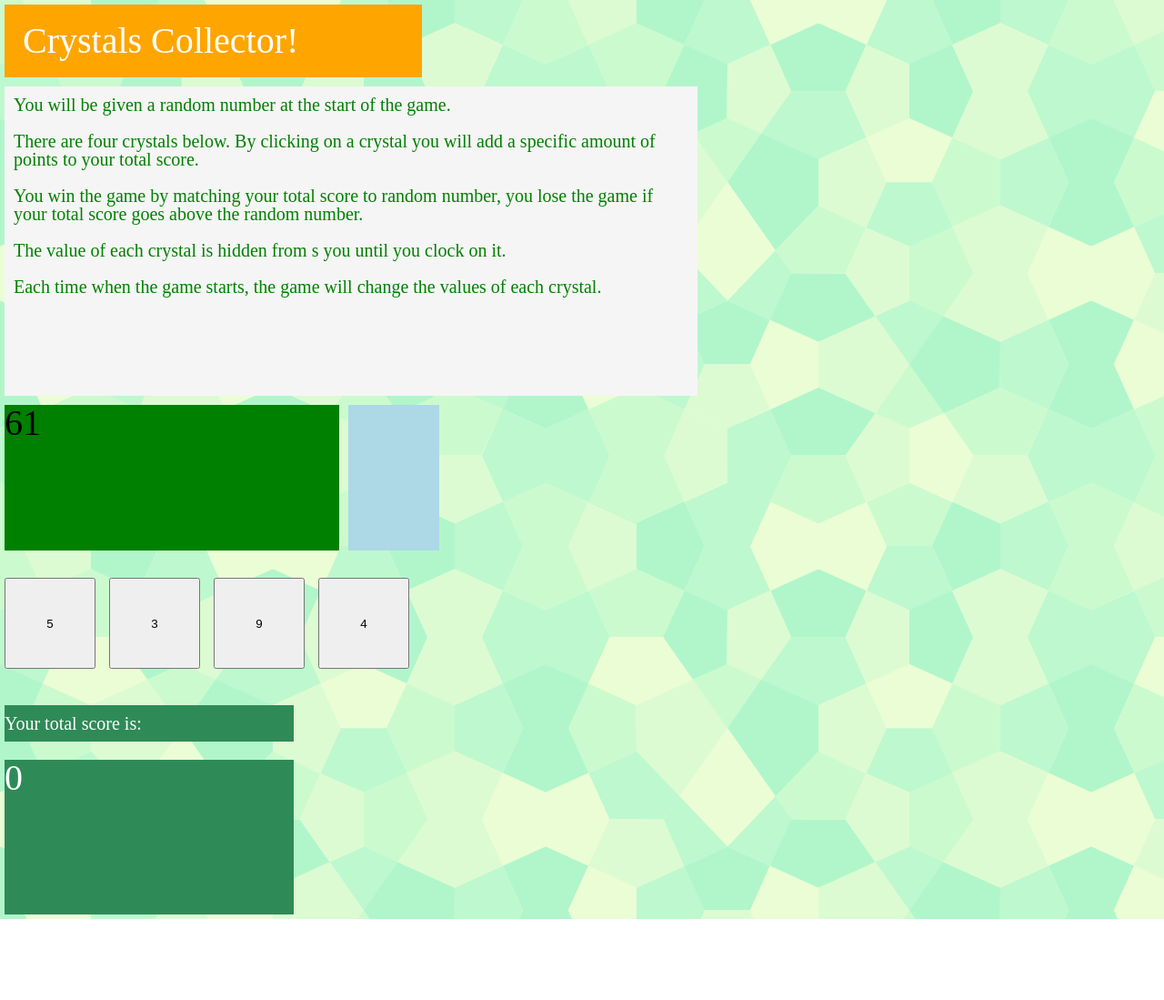
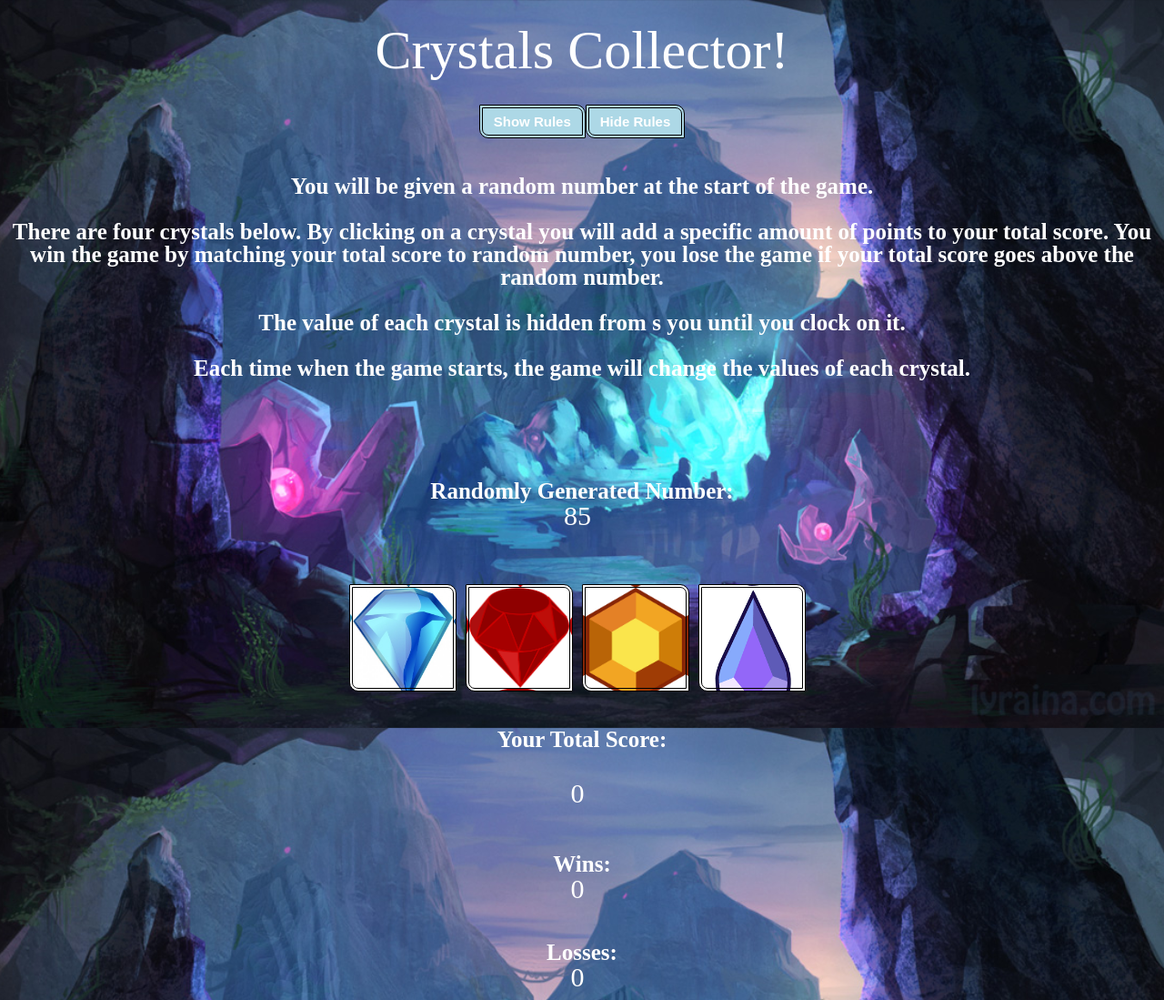
Before and after one commit to asham28/Crystal-Collector-Game, a plain HTML site: page index.html in a window 1280 px wide. Shown: the whole page at 91% size. Before the commit the page ends 1010 px from the top, so only its background shows below. Drawn offline with nearby package versions, Linux system fonts and the light colour scheme; a web font is replaced by a local one.

Commit message:
functionality complete css improvements made

```diff
--- a/assets/css/style.css
+++ b/assets/css/style.css
@@ -1,89 +1,118 @@
 body {
-    background: url("../images/background.png");
+    background: url("../images/background.jpg");
+    background-size: cover;
+    background-attachment: fixed;
+
+
+
+
     margin: 5px;
+    font-family: 'Aref Ruqaa', serif;
+    color: white;
+
 }
 
 #title-background {
-    background: orange;
     padding: 20px;
-    width: 33%;
     margin-bottom: 10px;
 }
 
 h1 {
-    font-size: 40px;
+    font-size: 60px;
     color: white;
+    text-align: center;
 }
 
 #p-background {
-    background: whitesmoke;
-    width: 60%;
     padding-bottom: 100px;
     margin-bottom: 10px;
+    display: flex;
 }
 
-#p-background p {
-    color: green;
-    padding: 10px;
-    font-size: 20px;
+
+p {
+    text-align: center;
+    font-size: 25px;
+    font-weight: bold;
+    font-family: 'Sahitya', serif;
+
 }
 
-#randomNum {
-    background-color: green;
-    padding: 0 50px 120px 0;
-    width: 25%;
-    float: left;
-    margin-right: 10px;
-    font-size: 40px;
+#targetNum,
+#score-num,
+#wins,
+#losses {
+
+    margin: 0 10px 10px 0;
+    font-size: 30px;
+    text-align: center;
+    flex-direction: column;
+
 }
 
-#stats {
-    background-color: lightblue;
-    padding: 0 100px 160px 0;
-    float: left;
-}
 
 container {
     display: flex;
     clear: left;
+    margin-top: 10px;
+}
+
+
+
+.crystals {
+display: flex;
+justify-content: center;
+margin-bottom: 40px;
+
+}
+
+
+.crystal {
+    width: 110px;
+    height: 110px;
+    border: 1px solid green;
+    border-radius: 4px;
+    margin-right:10px ;
+
+
+    border: 4px double black;
+    border-radius: 1px 10px;
+    background-color: white;
 }
 
 
 
 button {
-
-    width: 100px;
-    height: 100px;
-    margin: 30px 15px 20px 0;
-}
-
-.gems
- {
-    width: 110px;
-    height: 110px;
-    margin: -10px 10px 10px -1000px;
-}
+    border: 4px double black;
+    border-radius: 1px 10px;
+    background-color: lightblue;
+    font-size: 15px;
+    color: white;
+    padding: 6px 12px;
+    font-weight: bold;
 
 
 
-#gem3 {
-    background-color: white;
 }
 
-#score-title {
-    width: 25%;
-    background: seagreen;
-    color: white;
-    font-size: 20px;
-    margin-top: 20px;
-    padding: 10px 0 ;
+.btn {
+    display: flex;
+    justify-content: center;
+    margin-bottom: 40px;
 }
 
-#score-num {
-    width: 25%;
-    background: seagreen;
-    color: white;
-    font-size: 40px;
-    margin-top: 20px;
-    padding-bottom: 130px;
+.target {
+    margin-bottom: 60px;
 }
+
+.totalScore {
+    display: flex;
+    justify-content: center;
+    flex-direction: column;
+    margin-bottom: 40px;
+
+}
+
+.totalScore p {
+    text-align: center;
+}
--- a/assets/javascript/game.js
+++ b/assets/javascript/game.js
@@ -1,41 +1,130 @@
-$("document").ready(function(){
+$("document").ready(function () {
 
-// =====================================
-// MAJOR TASK 1: Generate Random Number
-// =====================================
+    // ==============================================================
+    // MAJOR TASK: BUTTON CLICK FOR RULES
+    // ==============================================================
 
-var randomNumComp = Math.floor(Math.random() * (120-19)+19);
+// Rules are hidden on start up
+$("#p-background").show();
 
-$("#randomNum").text(randomNumComp);
-
-
-// =====================================
-// MAJOR TASK 2: Generate Random Number
-// =====================================
-
-var btnNum = function() {
-    var randomNumGem1 = Math.floor(Math.random() * (12-1) + 1 );
-    $("#gemBtn1").text(randomNumGem1);
-
-    var randomNumGem2 = Math.floor(Math.random() * (12-1) + 1 );
-    $("#gemBtn2").text(randomNumGem2);
-
-    var randomNumGem3 = Math.floor(Math.random() * (12-1) + 1 );
-    $("#gemBtn3").text(randomNumGem3);
-
-    var randomNumGem4 = Math.floor(Math.random() * (12-1) + 1 );
-    $("#gemBtn4").text(randomNumGem4);
-}
-
-btnNum();
-
-// =====================================================
-// MAJOR TASK 3: Button Click Gets Added to Player Score
-// =====================================================
+    $("#hide").click(function () {
+        $("#p-background").hide();
+    });
+    $("#show").click(function () {
+        $("#p-background").show();
+    });
 
 
 
+    // ==============================================================
+    // MAJOR TASK: Set variables
+    // ==============================================================
+
+    var wins = 0;
+    var losses = 0;
+    var previous = 0; //change to counter later
+    var targetNumber;
+
+    // put images of crystals into an array
+    var images = [
+        "assets/images/gem1.jpg",
+        "assets/images/gem2.png",
+        "assets/images/gem3.png",
+        "assets/images/gem4.png"
+    ]
+
+
+    // // ==============================================================
+    // // MAJOR TASK: START AND RESET CONDITIONS
+    // // ==============================================================
+    var startGame = function () {
+
+        targetNumber = Math.floor(Math.random() * (120 - 19) + 19);
+        $("#targetNum").html(targetNumber);
+
+        console.log("Target : " + targetNumber)
+
+        $(".crystals").empty();
+
+        // // First, create the random number between 1-12 for each crystal
+        for (var i = 0; i < 4; i++) {
+            var randomNumber = Math.floor(Math.random() * (12 - 1) + 1);
+            console.log(randomNumber);
+
+            var crystal = $("<div>");
+            crystal.attr({
+                "class": 'crystal',
+                "data-randomNumber": randomNumber,
+            });
+
+            // append image of crystal to each div
+            crystal.css({
+                "background-image": "url('" + images[i] + "')",
+                "background-size": "cover"
+            });
+
+            $(".crystals").append(crystal);
+
+        }
+    }
 
 
 
+    // user clicks crystal and numbers add together CLICKING THE CRYSTALS
+    $(document).on('click', ".crystal", function () {
+
+
+        var userNum = parseInt($(this).attr('data-randomNumber'));
+
+        previous += userNum
+
+        $("#score-num").html(previous);
+
+
+
+        // // ==============================================================
+        // // MAJOR TASK: LOGIC CONDITIONS
+        // // ==============================================================
+
+        // // LOSING SCENARIO
+        // // ================
+        if (previous > targetNumber) {
+            console.log("You lost!");
+            alert("You lose! Your final total score was: " + previous);
+            // increase losses by 1
+            losses++;
+            // update HTML element
+            $("#losses").html("Losses: " + losses);
+            // reset score
+            previous = 0;
+            // reset game
+            startGame();
+
+            // //WINING SCENARIO
+            // //=================
+        } else if (previous === targetNumber) {
+            console.log("You win!!");
+            alert("You win!");
+            //increase wins by 1
+            wins++;
+            // update HTML element
+            $("#wins").html("Wins " + wins);
+            // reset score
+            previous = 0;
+            // reset game
+            startGame();
+        }
+
+
+    });
+
+
+
+    // // =========================================================
+    // // CALL GAME TO START WHEN PAGE LOADS
+    // // =========================================================
+
+    startGame();
+
+
 });
--- a/index.html
+++ b/index.html
@@ -5,11 +5,14 @@
 
     <!--Added link to the jQuery Library-->
     <script src="https://cdnjs.cloudflare.com/ajax/libs/jquery/3.2.1/jquery.min.js"></script>
+    <script src="https://ajax.googleapis.com/ajax/libs/jquery/3.3.1/jquery.min.js"></script>
     <script src="assets/javascript/game.js"></script>
 
     <!--Added link to css reset and stylesheet-->
     <link rel="stylesheet" href="assets/css/reset.css" type="text/css">
     <link rel="stylesheet" href="assets/css/style.css" type="text/css">
+    <!--Added link to two google fonts -->
+    <link href="https://fonts.googleapis.com/css?family=Aref+Ruqaa|Sahitya" rel="stylesheet">
 
 </head>
 
@@ -19,47 +22,57 @@
         <h1>Crystals Collector!</h1>
     </div>
 
+    <container class="btn">
+        <button id="show">Show Rules</button>
+        <button id="hide">Hide Rules</button>
+    </container>
+
+
+
+
     <div id="p-background">
-        <p> You will be given a random number at the start of the game. </p>
-
-        <p> There are four crystals below. By clicking on a crystal you will add a specific amount of points to your total score.</p>
-        <p> You win the game by matching your total score to random number, you lose the game if your total score goes above
-            the random number. </p>
-        <p> The value of each crystal is hidden from s you until you clock on it. </p>
-        <p> Each time when the game starts, the game will change the values of each crystal. </p>
+        <p> You will be given a random number at the start of the game.
+            <br>
+            <br> There are four crystals below. By clicking on a crystal you will add a specific amount of points to your total
+            score. You win the game by matching your total score to random number, you lose the game if your total score
+            goes above the random number.
+            <br>
+            <br> The value of each crystal is hidden from s you until you clock on it.
+            <br>
+            <br> Each time when the game starts, the game will change the values of each crystal. </p>
 
     </div>
 
 
-    <div id="randomNum"> </div>
-    <div id="stats"></div>
 
 
-    <container>
-        <button>
-            <div id="gemBtn1">
-                <img class="gems" id="gem1" src="assets/images/gem1.jpg"> </button>
-        </div>
+    <div class="target">
+        <p>Randomly Generated Number:</p>
+        <div id="targetNum"></div>
+    </div>
+
+    <container class="crystals"></container>
+
+    <div class="totalScore">
+        <p>Your Total Score: </p>
+        <br>
+        <br>
+        <div id="score-num">0</div>
+    </div>
+
+    <div id="stats">
+
+            <p>Wins:</p>
+            <div id="wins">0</div>
+      <br><br>
+            <p> Losses: </p>
+            <div id="losses">0</div>
+
+    </div>
 
 
-        <button>
-            <div id="gemBtn2">
-                <img class="gems" id="gem2" src="assets/images/gem2.png"> </button>
-        </div>
 
-        <button>
-            <div id=gemBtn3>
-                <img class="gems" id="gem3" src="assets/images/gem3.png"> </button>
-        </div>
 
-        <button>
-            <div id="gemBtn4">
-                <img class="gems" id="gem4" src="assets/images/gem4.png"> </button>
-        </div>
-    </container>
-
-    <div id="score-title">Your total score is: </div>
-    <div id="score-num"> 0 </div>
 
 </body>
 
```
Also changed, not shown: assets/images/background.jpg (added), assets/images/background.png (deleted), 1 other file.
